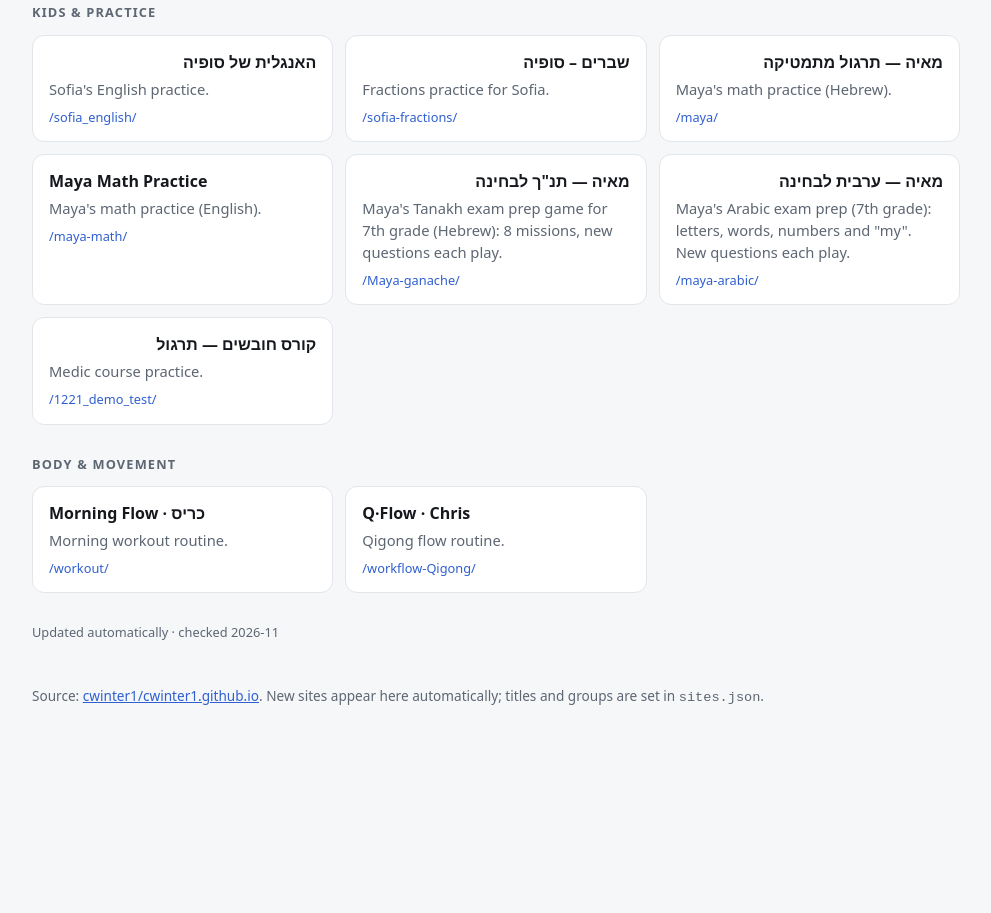
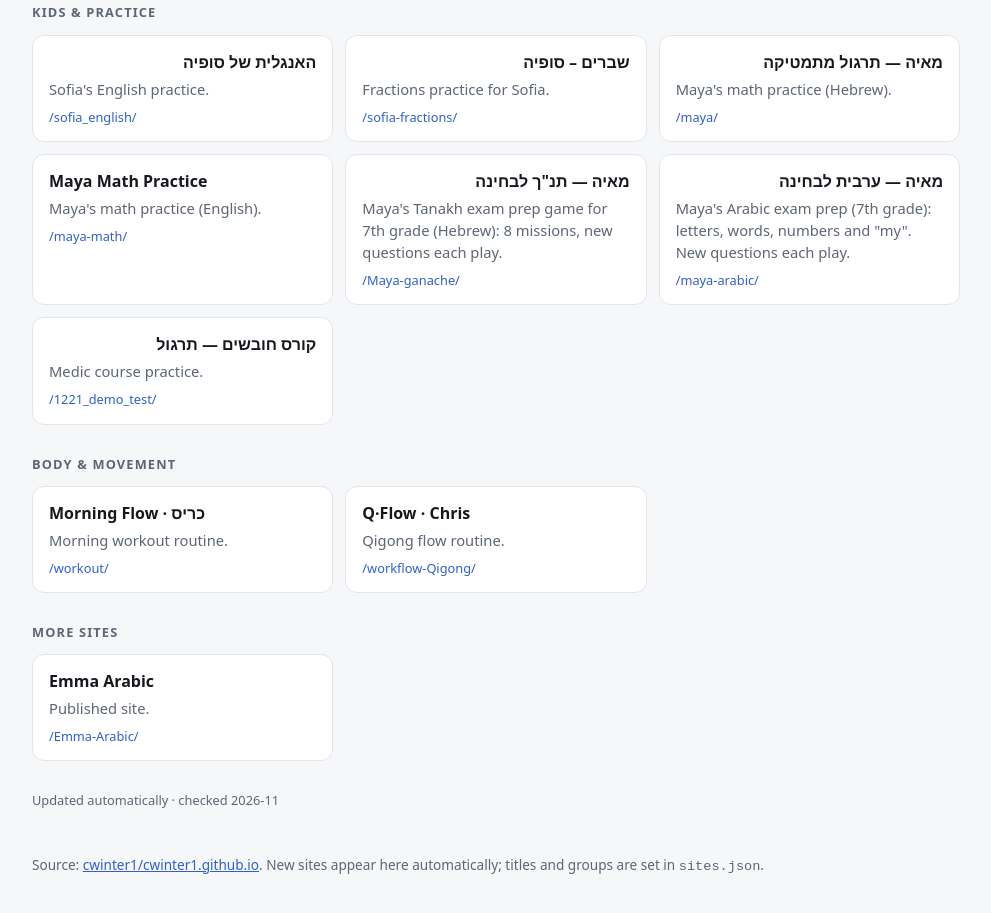
Before and after one commit to cwinter1/cwinter1.github.io, a plain HTML site: page index.html in a window 1280 px wide. Shown: the part 908-1821 px from the top of the page, without its empty margins (144-1135 px from the left). Before the commit the page ends 1681 px from the top, so only its background shows below. Drawn offline with Linux system fonts and the light colour scheme.

Commit message:
Update site index

```diff
--- a/index.html
+++ b/index.html
@@ -218,6 +218,17 @@
     </div>
   </section>
 
+  <section>
+    <h2>More sites</h2>
+    <div class="grid">
+      <a class="card" href="/Emma-Arabic/">
+        <span class="name" dir="auto">Emma Arabic</span>
+        <span class="desc">Published site.</span>
+        <span class="url">/Emma-Arabic/</span>
+      </a>
+    </div>
+  </section>
+
   <p class="stamp">Updated automatically &middot; checked 2026-11</p>
   <!-- SITES:END -->
 
```
